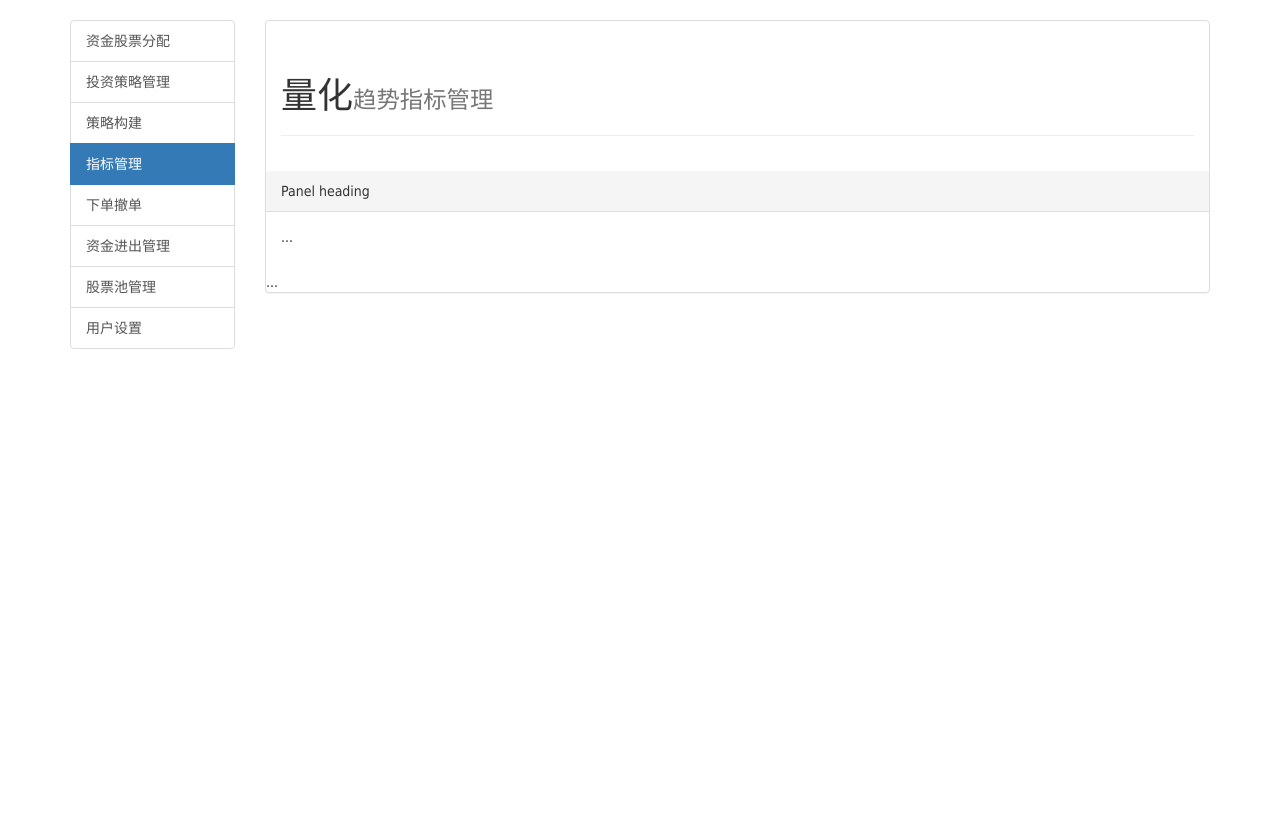
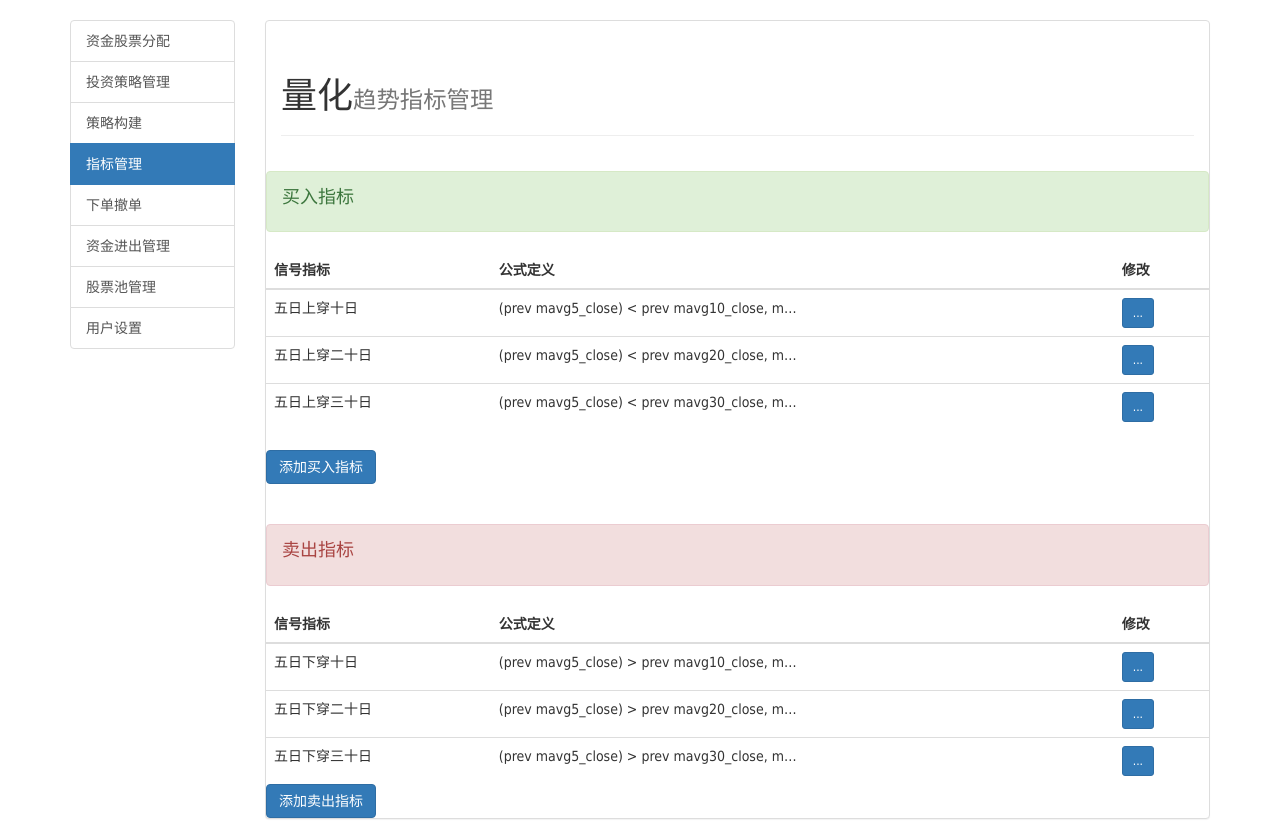
Before and after one commit to woodliwei/prototype-1, a Django app: page / in a window 1280 px wide. Shown: the part 52-891 px from the top of the page. Before the commit the page ends 401 px from the top, so only its background shows below. Run offline with Django 3.2, Linux system fonts and the light colour scheme; some libraries are stand-ins or nearby versions.

Commit message:
implement strategy main page
1. add doc.txt to expain the hierarchy of html template.
2. implement trend_manage page.
3. rename template files.
4. add another urls.py file to support dinamic url generation "{% url
'prototype:strategy' %}"

```diff
--- a/zig/prototype/templates/zigBase.html
+++ b/zig/prototype/templates/base.html
@@ -41,9 +41,8 @@
             </div>
             <div class="collapse navbar-collapse" id="bs-example-navbar-collapse-1">
                 <ul class="nav navbar-nav">
-{#                    {% url 'prototype:zigStratMain' %}#}
-                    <li class="{{ title_strategy }}"><a href="#">策略平台 <span class="sr-only">(current)</span></a></li>
-                    <li class="{{ title_bigData }}"><a href="#">大数据平台</a></li>
+                    <li class="{{ title_strategy }}"><a href="{% url 'prototype:strategy' %}">策略平台 <span class="sr-only">(current)</span></a></li>
+                    <li class="{{ title_bigData }}"><a href="{% url 'prototype:bigdata' %}">大数据平台</a></li>
                     <li class="{{ title_about }}"><a href="#">关于我们</a></li>
                 </ul>
                 <form class="navbar-form navbar-left" role="search">
--- a/zig/prototype/templates/zigBigdataBase.html
+++ b/zig/prototype/templates/bigdata_base.html
@@ -1,4 +1,4 @@
-{% extends "zigBase.html" %}
+{% extends "base.html" %}
 
 
 {%  block navBar %}
--- a/zig/prototype/templates/zigBigdataMain.html
+++ b/zig/prototype/templates/bigdata_trend_testing.html
@@ -1,4 +1,4 @@
-{% extends "zigBigdataBase.html" %}
+{% extends "bigdata_base.html" %}
 
 {% block content %}
     <div class="panel panel-default">
@@ -62,7 +62,7 @@
     <br/>
 
     <!-- template of test case-->
-    <div class="col-md-3 alert alert-dismissible" style="opacity: 0;position: absolute;" id="testTemplate" role="alert">
+    <div class="col-md-3 alert alert-dismissible fade in" style="opacity: 0;position: absolute;" id="testTemplate" role="alert">
         <button type="button" class="close" data-dismiss="alert" aria-label="Close"><span aria-hidden="true">&times;</span></button>
         <div class="panel panel-default">
             <!-- Default panel contents -->
@@ -101,7 +101,7 @@
             singleTest.find(".panel-heading").text("测试" + testcaseNum);
             testcaseNum++;
 
-            //add call back function to single test when close
+            //add callback function when close
             singleTest.on('closed.bs.alert', function () {
                 var testContainer = $("#testContainer");
                 updateTestCount(testContainer);
--- a/zig/prototype/templates/zigStratBase.html
+++ b/zig/prototype/templates/strat_base.html
@@ -1,4 +1,4 @@
-{% extends "zigBase.html" %}
+{% extends "base.html" %}
 
 
 {%  block navBar %}
--- /dev/null
+++ b/zig/prototype/templates/strat_trend_manage.html
@@ -0,0 +1,176 @@
+{% extends "strat_base.html" %}
+
+{% block content %}
+    <div class="panel panel-default">
+        <div class="panel-body">
+            <div class="page-header">
+                <h1>量化<small>趋势指标管理</small></h1>
+            </div>
+        </div>
+
+{#      ************     Buy    **************  #}
+        <div class="alert alert-success" role="alert">
+            <h4>买入指标</h4>
+        </div>
+
+        <table class="table table-hover">
+            <thead>
+            <tr>
+                <th>信号指标</th>
+                <th>公式定义</th>
+                <th>修改</th>
+            </tr>
+            </thead>
+            <tbody>
+            <tr>
+                <td>
+                    五日上穿十日</td>
+                <td>
+                    <p class="formular">
+                        (prev  mavg5_close) < prev mavg10_close, mavg5_close > next mavg10_close
+                    </p>
+                </td>
+                <td>
+                    <button type="button" class="btn btn-primary btn-sm" data-toggle="modal" data-target="#amendDiaglog" data-whatever="@mdo">...</button>
+                </td>
+            </tr>
+            <tr>
+                <td  >
+                    五日上穿二十日</td>
+                <td>
+                    <p class="formular">
+                        (prev  mavg5_close) < prev mavg20_close, mavg5_close > next mavg20_close
+                    </p>
+                </td>
+                <td >
+                    <button type="button" class="btn btn-primary btn-sm" data-toggle="modal" data-target="#amendDiaglog" data-whatever="@mdo">...</button>
+                </td>
+            </tr>
+            <tr>
+                <td  >
+                    五日上穿三十日
+                </td>
+                <td>
+                    <p class="formular">
+                        (prev  mavg5_close) < prev mavg30_close, mavg5_close > next mavg30_close
+                    </p>
+                </td>
+                <td >
+                    <button type="button" class="btn btn-primary btn-sm" data-toggle="modal" data-target="#amendDiaglog" data-whatever="@mdo">...</button>
+                </td>
+            </tr>
+            </tbody>
+        </table>
+        <br>
+        <button type="button" class="btn btn-primary" data-toggle="modal" data-target="#amendDiaglog" >添加买入指标</button>
+        <br>
+        <br>
+        <br>
+
+{#      ************     Sell    **************  #}
+
+        <div class="alert alert-danger" role="alert">
+            <h4>卖出指标</h4>
+        </div>
+
+        <table class="table table-hover">
+            <thead>
+            <tr>
+                <th>信号指标</th>
+                <th>公式定义</th>
+                <th>修改</th>
+            </tr>
+            </thead>
+            <tbody>
+            <tr>
+                <td>
+                    五日下穿十日</td>
+                <td>
+                    <p class="formular">
+                        (prev  mavg5_close) > prev mavg10_close, mavg5_close < next mavg10_close
+                    </p>
+                </td>
+                <td>
+                    <button type="button" class="btn btn-primary btn-sm" data-toggle="modal" data-target="#amendDiaglog" data-whatever="@mdo">...</button>
+                </td>
+            </tr>
+            <tr>
+                <td  >
+                    五日下穿二十日</td>
+                <td>
+                    <p class="formular">
+                        (prev  mavg5_close) > prev mavg20_close, mavg5_close < next mavg20_close
+                    </p>
+                </td>
+                <td >
+                    <button type="button" class="btn btn-primary btn-sm" data-toggle="modal" data-target="#amendDiaglog" data-whatever="@mdo">...</button>
+                </td>
+            </tr>
+            <tr>
+                <td  >
+                    五日下穿三十日
+                </td>
+                <td>
+                    <p class="formular">
+                        (prev  mavg5_close) > prev mavg30_close, mavg5_close < next mavg30_close
+                    </p>
+                </td>
+                <td >
+                    <button type="button" class="btn btn-primary btn-sm" data-toggle="modal" data-target="#amendDiaglog" data-whatever="@mdo">...</button>
+                </td>
+            </tr>
+            </tbody>
+        </table>
+        <button type="button" class="btn btn-primary" data-toggle="modal" data-target="#amendDiaglog">添加卖出指标</button>
+    </div>
+
+    <div class="modal fade" id="amendDiaglog" tabindex="-1" role="dialog" aria-labelledby="exampleModalLabel">
+        <div class="modal-dialog" role="document">
+            <div class="modal-content">
+                <div class="modal-header">
+                    <button type="button" class="close" data-dismiss="modal" aria-label="Close"><span aria-hidden="true">&times;</span></button>
+                    <h4 class="modal-title" id="exampleModalLabel">修改信号指标</h4>
+                </div>
+                <div class="modal-body">
+                    <form>
+                        <div class="form-group">
+                            <label for="index-name" class="control-label">名称:</label>
+                            <input type="text" class="form-control" id="index-name">
+                        </div>
+                        <div class="form-group">
+                            <label for="index-formula" class="control-label">公式:</label>
+                            <textarea class="form-control" id="index-formula"></textarea>
+                        </div>
+                    </form>
+                </div>
+                <div class="modal-footer">
+                    (demo only)修改功能未实现
+                    <button type="button" class="btn btn-default" data-dismiss="modal">取消</button>
+                    <button type="button" class="btn btn-primary">确定</button>
+                </div>
+            </div>
+        </div>
+    </div>
+
+    <script>
+    $('#amendDiaglog').on('show.bs.modal', function (event) {
+        var button = $(event.relatedTarget) // Button that triggered the modal
+        var tableRow = button.parent().parent();
+        var indexName = "";
+        var indexFun = "";
+
+        //if button inside of table
+        if(tableRow!=null && tableRow.get()[0].tagName.toLowerCase() == "tr")
+        {
+            indexName = tableRow[0].children[0].innerText;
+            indexFun = tableRow[0].children[1].innerText;
+        }
+        //var recipient = button.data('whatever') // Extract info from data-* attributes
+        var modal = $(this);
+        modal.find('#index-formula').text(indexFun);
+        modal.find('#index-name').val(indexName);
+    })
+
+    </script>
+
+{% endblock %}
--- a/zig/prototype/templates/zigStratMain.html
+++ /dev/null
@@ -1,25 +0,0 @@
-{% extends "zigStratBase.html" %}
-
-{% block content %}
-    <div class="panel panel-default">
-        <div class="panel-body">
-            <div class="page-header">
-                <h1>量化<small>趋势指标管理</small></h1>
-            </div>
-        </div>
-
-  <!-- Default panel contents -->
-  <div class="panel-heading">Panel heading</div>
-  <div class="panel-body">
-    <p>...</p>
-  </div>
-
-  <!-- Table -->
-  <table class="table">
-    ...
-  </table>
-</div>
-
-
-
-{% endblock %}
--- /dev/null
+++ b/zig/prototype/urls.py
@@ -0,0 +1,11 @@
+
+from django.conf.urls import url
+from . import views
+
+
+app_name = "prototype"
+urlpatterns = [
+    url(r'^bigdata/$', views.bigdata_trend_testing, name='bigdata'),
+    url(r'^strategy/$', views.strat_trend_manage, name='strategy'),
+    url(r'^$', views.strat_trend_manage),
+]
--- a/zig/prototype/views.py
+++ b/zig/prototype/views.py
@@ -17,12 +17,12 @@ def hello1(request, num):
         raise Http404()
 
 
-def zigBigdataMain(requst):
-    return render_to_response("zigBigdataMain.html", getActiveItems("zigBigdataMain"))
+def bigdata_trend_testing(requst):
+    return render_to_response("bigdata_trend_testing.html", getActiveItems("Bigdata"))
 
 
-def zigStratMain(requst):
-    return render_to_response("zigStratMain.html", getActiveItems("zigStratMain"))
+def strat_trend_manage(requst):
+    return render_to_response("strat_trend_manage.html", getActiveItems("Strategy"))
 
 
 #TODO: Guoqing: move following data to a data file
@@ -151,13 +151,13 @@ def defaultViews(request):
 #   "nav_historyTest": ""}
 def getActiveItems(pageName):
     activeDict= {
-        "zigBigdataMain":
+        "Bigdata":
             {
                 "title_bigData": "active",
                 "nav_trendTest": "active",
             },
 
-        "zigStratMain":
+        "Strategy":
             {
                 "title_strategy": "active",
                 "nav_index_manage": "active",
--- a/zig/static/css/mypage.css
+++ b/zig/static/css/mypage.css
@@ -3,7 +3,12 @@
 body,button, input, select, textarea,h1 ,h2, h3, h4, h5, h6 { font-family: Microsoft YaHei,'宋体' , Tahoma, Helvetica, Arial, "\5b8b\4f53", sans-serif;}
 
 .dropdown-menu > li > a {
-  padding: 3px 30px;
+    padding: 3px 30px;
+}
+
+.formular
+{
+    width: 300px;overflow: hidden;white-space: nowrap;text-overflow: ellipsis;
 }
 
 @media (min-width: 992px) {
--- a/zig/zigweb/urls.py
+++ b/zig/zigweb/urls.py
@@ -13,14 +13,13 @@ Including another URLconf
     1. Import the include() function: from django.conf.urls import url, include
     2. Add a URL to urlpatterns:  url(r'^blog/', include('blog.urls'))
 """
-from django.conf.urls import url
+from django.conf.urls import url,include
 from django.contrib import admin
 from prototype.views import *
 
 urlpatterns = [
     url(r'^hello/(\d+)/$', hello1),
-    url(r'^bigdata/$', zigBigdataMain),
-    url(r'^strategy/$', zigStratMain),
     url(r'^admin/', admin.site.urls),
-    url(r'^$', zigStratMain),
+    # the original url mapping changed to prototype/urls.py
+    url(r'', include('prototype.urls', namespace='zig-prototype'))
 ]
```
Also changed, not shown: zig/prototype/templates/doc.txt (added, +10 -0 lines).
